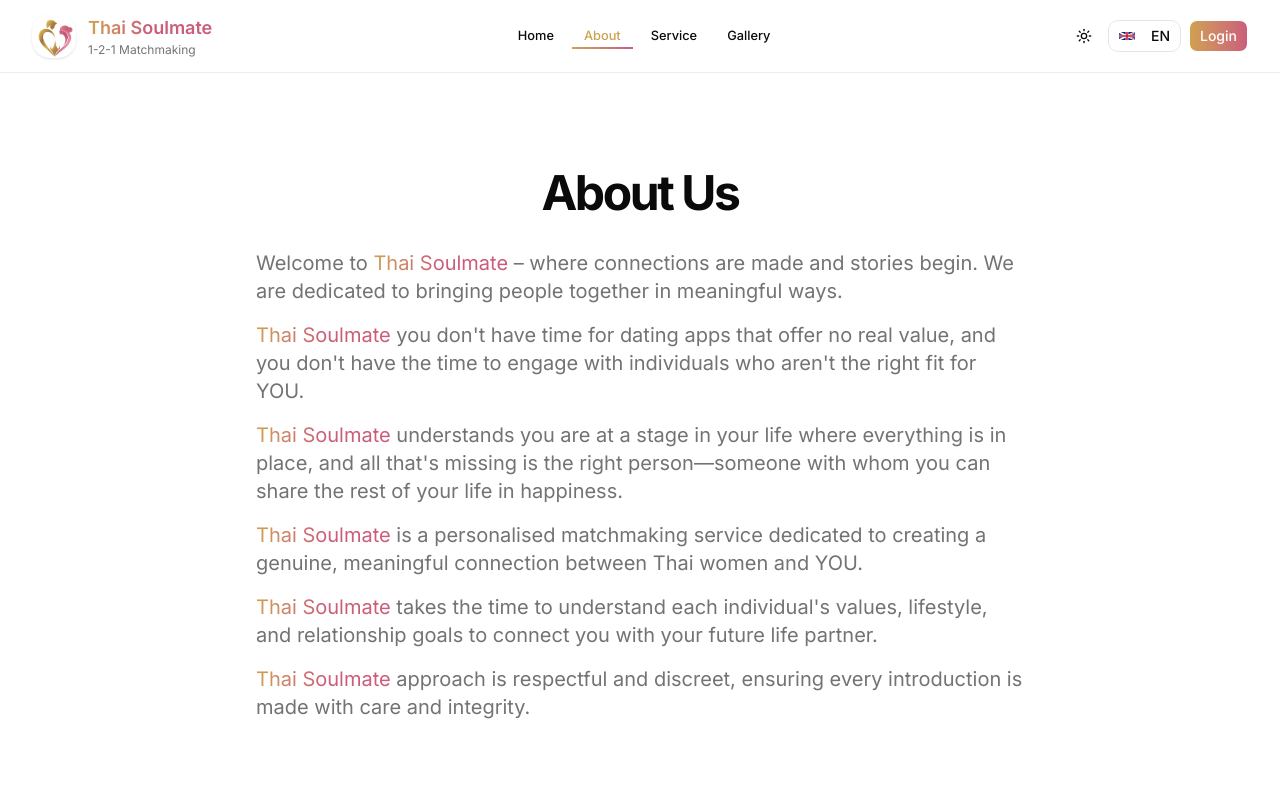
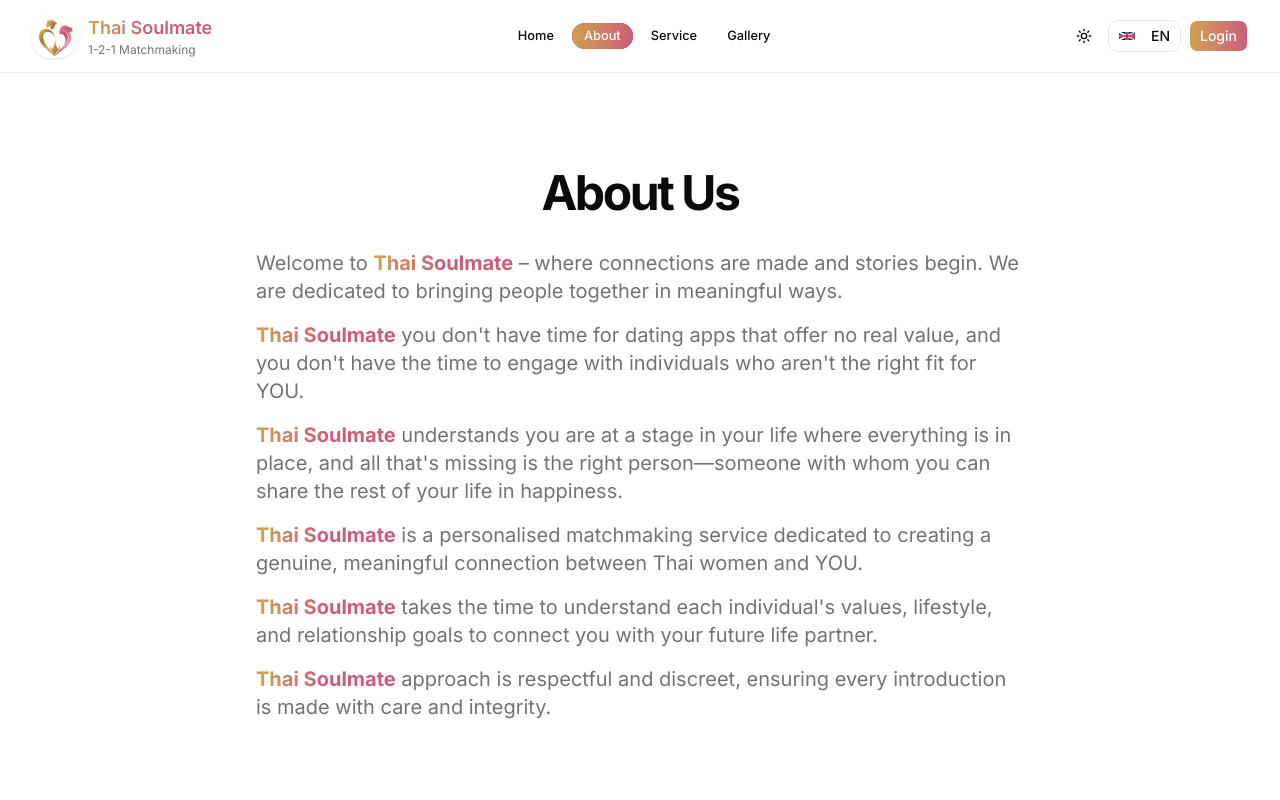
Before and after one commit to boboaungdev/thai-soulmate, a Next.js app: page /about in a window 1280 px wide. Shown: the top 800 px of the page. Built offline with nearby package versions, Linux system fonts and the light colour scheme.

Commit message:
nav done

```diff
--- a/app/about/page.tsx
+++ b/app/about/page.tsx
@@ -22,20 +22,20 @@ export default function AboutPage() {
           {/* Left-aligned content */}
           <div className="mx-auto max-w-3xl space-y-4 text-left">
             <p className="text-muted-foreground md:text-xl">
-              Welcome to <AppName /> – where connections are made and stories
-              begin. We are dedicated to bringing people together in meaningful
-              ways.
+              Welcome to <AppName className="font-bold" /> – where connections
+              are made and stories begin. We are dedicated to bringing people
+              together in meaningful ways.
             </p>
 
             <p className="text-muted-foreground md:text-xl">
-              <AppName className="inline" />
+              <AppName className="inline font-bold" />
               &nbsp;you don&apos;t have time for dating apps that offer no real
               value, and you don&apos;t have the time to engage with individuals
               who aren&apos;t the right fit for YOU.
             </p>
 
             <p className="text-muted-foreground md:text-xl">
-              <AppName className="inline" />
+              <AppName className="inline font-bold" />
               &nbsp;understands you are at a stage in your life where everything
               is in place, and all that&apos;s missing is the right
               person—someone with whom you can share the rest of your life in
@@ -43,20 +43,20 @@ export default function AboutPage() {
             </p>
 
             <p className="text-muted-foreground md:text-xl">
-              <AppName className="inline" />
+              <AppName className="inline font-bold" />
               &nbsp;is a personalised matchmaking service dedicated to creating
               a genuine, meaningful connection between Thai women and YOU.
             </p>
 
             <p className="text-muted-foreground md:text-xl">
-              <AppName className="inline" />
+              <AppName className="inline font-bold" />
               &nbsp;takes the time to understand each individual&apos;s values,
               lifestyle, and relationship goals to connect you with your future
               life partner.
             </p>
 
             <p className="text-muted-foreground md:text-xl">
-              <AppName className="inline" />
+              <AppName className="inline font-bold" />
               &nbsp;approach is respectful and discreet, ensuring every
               introduction is made with care and integrity.
             </p>
--- a/app/service/page.tsx
+++ b/app/service/page.tsx
@@ -11,10 +11,10 @@ export default function ServicePage() {
           </h1>
           <div className="mx-auto max-w-3xl space-y-4 text-left">
             <p className="text-muted-foreground md:text-xl">
-              <AppName /> takes a personalised approach to matchmaking.
-              Carefully learning about your preferences, values and relationship
-              goals. Every introduction is thoughtfully selected to ensure
-              genuine compatibility and meaningful connection.
+              <AppName className="font-bold" /> takes a personalised approach to
+              matchmaking. Carefully learning about your preferences, values and
+              relationship goals. Every introduction is thoughtfully selected to
+              ensure genuine compatibility and meaningful connection.
             </p>
             <p className="text-center text-lg font-bold md:text-xl">
               <span className="text-gradient">
@@ -84,10 +84,10 @@ export default function ServicePage() {
             </p>
             <h2 className="pt-8 text-3xl font-bold tracking-tight">FEES</h2>
             <p className="text-muted-foreground md:text-xl">
-              <AppName className="inline" /> structured fee service and payment
-              terms for male and female members varies. Our friendly team can
-              discuss with you in more detail once you have registered your
-              interest.
+              <AppName className="inline font-bold" /> structured fee service
+              and payment terms for male and female members varies. Our friendly
+              team can discuss with you in more detail once you have registered
+              your interest.
             </p>
             <p className="pt-4 text-center text-lg font-bold md:text-xl">
               <span className="text-gradient">
--- a/components/nav-bar.tsx
+++ b/components/nav-bar.tsx
@@ -60,14 +60,12 @@ export function NavBar() {
               <Button
                 key={item.href}
                 asChild
-                variant="ghost"
+                variant={active ? "default" : "ghost"}
                 size="sm"
                 className={cn(
-                  "relative rounded-full px-3 transition-all",
-                  active &&
-                    "after:absolute after:right-0 after:bottom-0 after:left-0 after:h-0.5 after:bg-gradient-to-r after:from-[#cfa14f] after:to-[#cb5d7a]"
+                  "rounded-full px-3 font-medium transition-all",
+                  active && "btn-gradient text-white"
                 )}
-                style={active ? { color: "#cfa14f" } : {}}
               >
                 <Link href={item.href}>{item.label}</Link>
               </Button>
```
